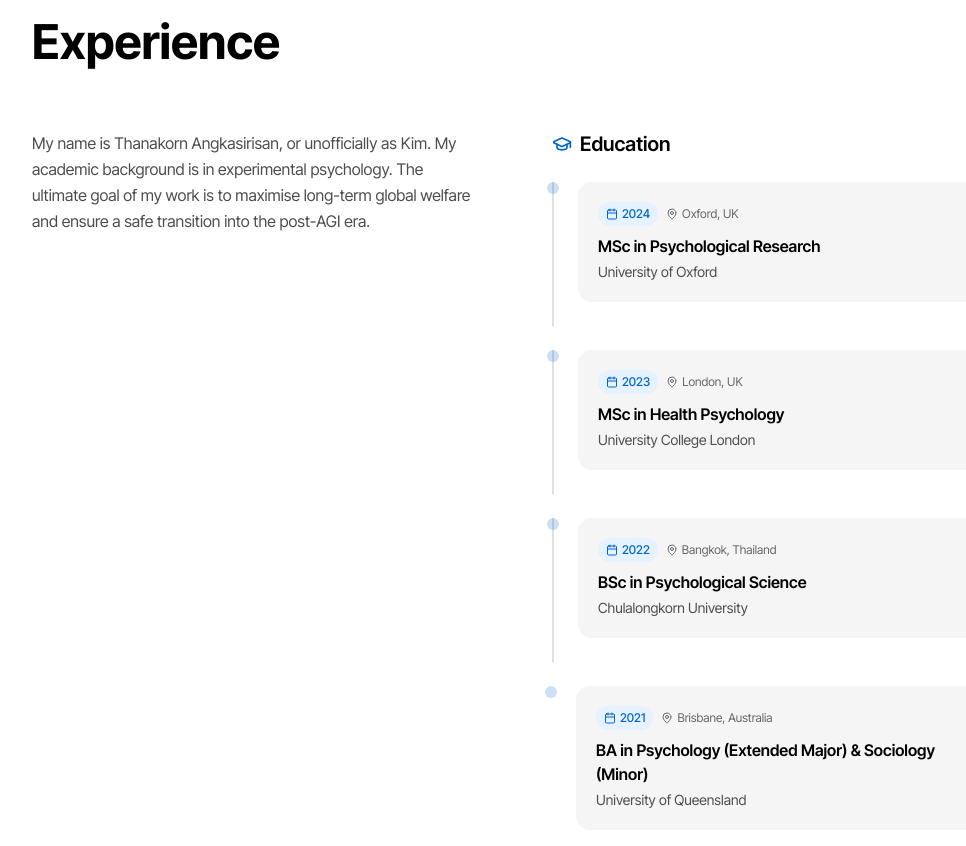
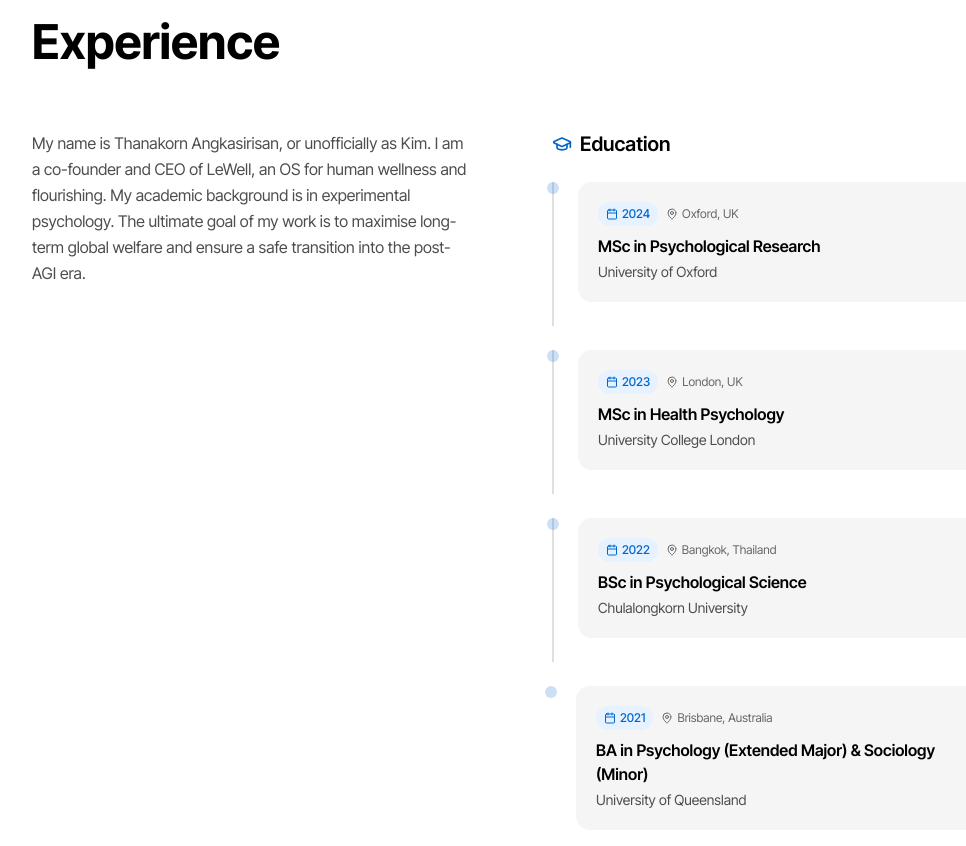
Before and after one commit to kimthangk/kimthangk.github.io, a React (Vite) app: page / in a window 1280 px wide. Shown: the part 946-1792 px from the top of the page, without its empty margins (128-1094 px from the left). Built offline with nearby package versions, Linux system fonts and the light colour scheme.

Commit message:
Update personal introduction in About section

```diff
--- a/src/sections/About.tsx
+++ b/src/sections/About.tsx
@@ -93,7 +93,7 @@ export default function About() {
           >
             <div className="prose prose-lg text-gray-600 leading-relaxed">
               <p className="mb-6">
-                My name is Thanakorn Angkasirisan, or unofficially as Kim. My academic background is in experimental psychology. The ultimate goal of my work is to maximise long-term global welfare and ensure a safe transition into the post-AGI era.
+                My name is Thanakorn Angkasirisan, or unofficially as Kim. I am a co-founder and CEO of LeWell, an OS for human wellness and flourishing. My academic background is in experimental psychology. The ultimate goal of my work is to maximise long-term global welfare and ensure a safe transition into the post-AGI era.
               </p>
             </div>
           </div>
```
